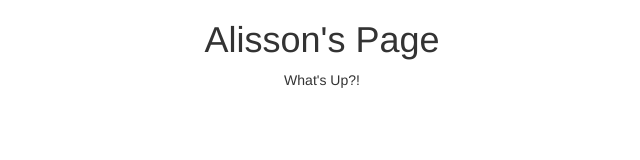
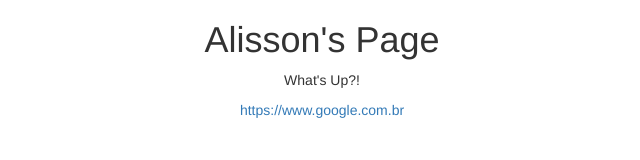
Before and after one commit to alissonselistre/alissonselistre.github.io, a plain HTML site: page index.html in a window 1280 px wide. Shown: the whole page, without its empty margins (318-958 px from the left). Drawn offline with nearby package versions, Linux system fonts and the light colour scheme.

Commit message:
google link

```diff
--- a/index.html
+++ b/index.html
@@ -27,6 +27,8 @@
   <h1>Alisson's Page</h1>
   <p>What's Up?!<p>
 
+	<a href="https://www.google.com.br" target="google">https://www.google.com.br</a><br>
+
   </center>
 
 </div>
```
